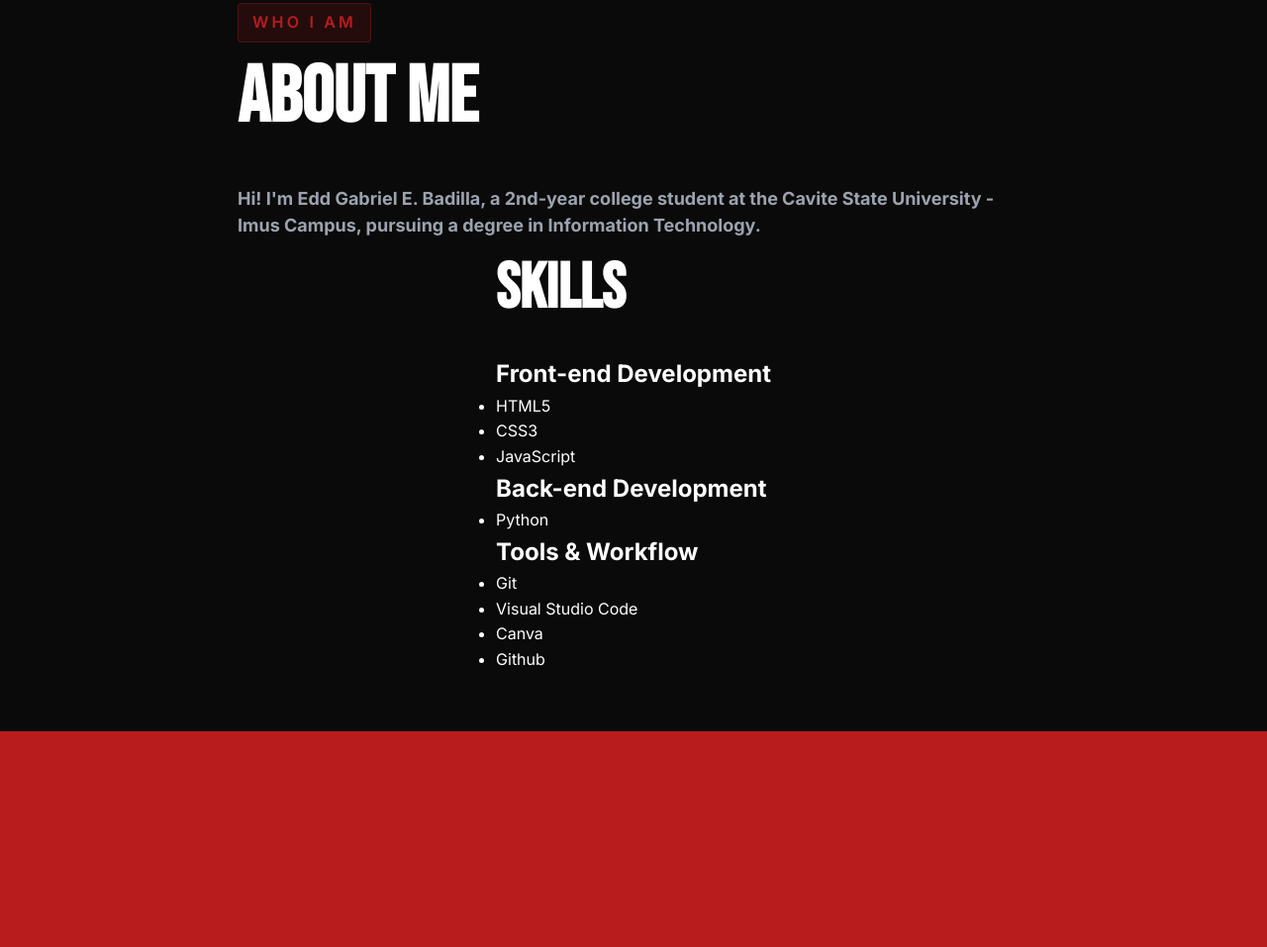
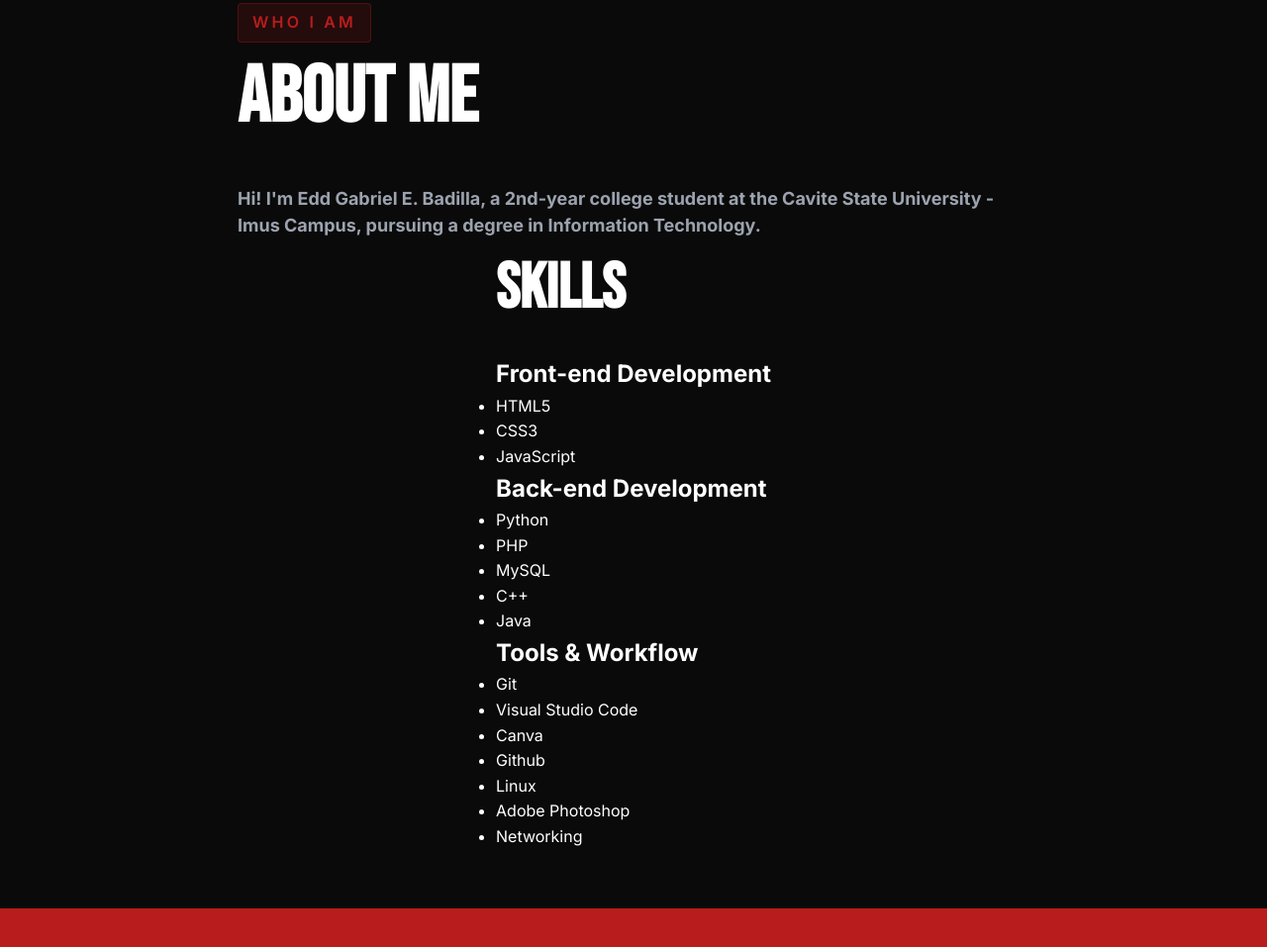
Before and after one commit to riellllllll/Portfolio, a plain HTML site: page index.html in a window 1280 px wide. Shown: the part 917-1874 px from the top of the page at 99% size. Drawn offline with Linux system fonts and the light colour scheme.

Commit message:
add some languages and tools & workflow to the about & skills section.

```diff
--- a/index.html
+++ b/index.html
@@ -149,6 +149,13 @@
             <h2>Back-end Development</h2>
             <ul>
                 <li>Python</li>
+                <li>PHP</li>
+                <li>MySQL</li>
+                <li>C++</li>
+                <li>Java</li>
+
+
+
             </ul>
         </div>
         <div class="tools&workflow">
@@ -158,6 +165,9 @@
                 <li>Visual Studio Code</li>
                 <li>Canva</li>
                 <li>Github</li>
+                <li>Linux</li>
+                <li>Adobe Photoshop</li>
+                <li>Networking</li>
             </ul>
         </div>
     </div>
```
